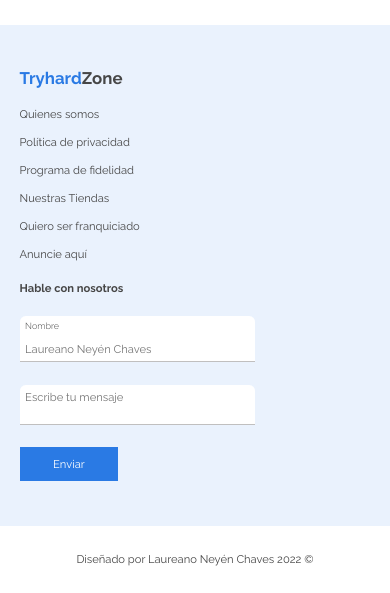
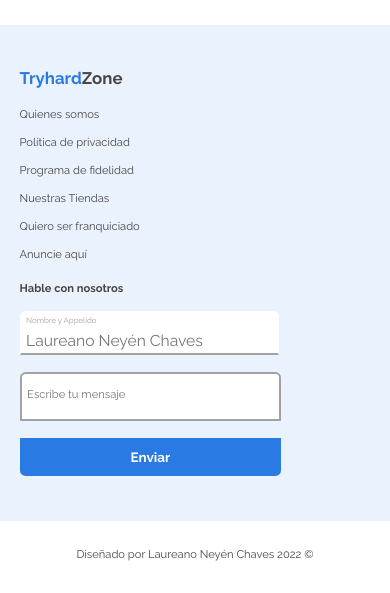
Before and after one commit to LaureanoC/TryhardZone, a plain HTML site: page index.html in a window 390 px wide. Shown: the part 493-1086 px from the top of the page. Drawn offline with Linux system fonts and the light colour scheme; no server answers.

Commit message:
Se añadieron estilos al formulario

```diff
--- a/assets/css/categorias.css
+++ b/assets/css/categorias.css
@@ -130,4 +130,20 @@
     .fa-arrow-right {
         font-size: 1rem;
     }
+
+    .fa-plus{
+
+        font-size: 1rem;
+    }
+
+    #borrar{
+        margin-left:13rem;
+
+    }
+
+    .fa-pencil{
+
+        margin-left:9rem;
+
+    }
 }
--- a/assets/css/footer.css
+++ b/assets/css/footer.css
@@ -9,11 +9,10 @@
     width: 65%;
     margin: 0 auto;
     display: flex;
+    justify-content: space-between;
     flex-flow: row wrap;
-    justify-content: space-between;
     max-width: 1920px;
     gap:7rem;
-
 }
 
 .footer__link{
@@ -24,76 +23,95 @@
 }
 
 .footer__formulario{
+    display: flex;
+    gap:1.5rem;
+    flex-direction: column;
 
-    display: flex;
-    gap:2rem;
-    flex-direction: column;
 }
 
 .formulario__titulo{
-
     font-weight: 700;
-
 }
 
 .formulario__conjunto{
     display: flex;
+    background-color: #FFFFFF;
     flex-direction: column;
+    border: #FFFFFF solid 1px;
+    border-top-right-radius: 0.5rem;
+    border-top-left-radius: 0.5rem;
+    width: 23rem;
+    border-bottom: 2px solid #A2A2A2;
 }
 
 
-
-.formulario__label{
-    font-weight: 300;
-    font-size: 0.8rem;
-    background-color: #FFFFFF;
-    padding: 0.5rem;
-    border-top-left-radius: 0.5rem;
-    border-top-right-radius: 0.5rem;
+.formulario__label {
+    font-size: 0.7rem;
+    padding-bottom: 0.2rem;
+    padding-top: 0.5rem;
+    padding-left: 0.5rem;
+    color: #A2A2A2
 }
 
-.formulario__nombre{
-
-    width: 35rem;
-    font-family: Raleway, sans-serif;
-    font-size: 1rem;
+.formulario__nombre {
     outline: none;
     border: none;
-    background-color: #FFFFFF;
-    padding: 0.5rem;
-    border-bottom: 1px solid rgb(192, 191, 191);
+    font-family: 'Raleway', sans-serif;
+    font-size: 1.4rem;
+    padding: 0.3rem;
+    padding-left: 0.5rem;
 
 }
 
-.formulario__nombre:focus , .formulario__mensaje:focus{
-
-border-color: #2A7AE4;
+.formulario__nombre:focus {
+    border-color: #2A7AE4;
 }
 
+
 .formulario__mensaje{
+   outline: none;
+   border: none;
+   font-family: 'Raleway', sans-serif;
+   font-size: 1rem;
+   text-align:justify;
+   padding-left: 0.5rem;
+   resize:none;
+   margin-top: 1rem;
+   margin-bottom: 0.2rem;;
+}
 
-    width: 35rem;
-    border-top-left-radius: 0.5rem;
-    border-top-right-radius: 0.5rem;
-    font-family: Raleway, sans-serif;
-    font-size: 1rem;
+#caja {
+    border: 2px solid #A2A2A2;
+}
+
+#cajan:focus-within{
+    border-bottom: 2px solid #2A7AE4;
+}
+
+#caja:focus-within{
+    border: 2px solid #2A7AE4;
+}
+
+.formulario__boton {
+
     outline: none;
     border: none;
-    background-color: #FFFFFF;
-    padding: 0.5rem;
-    resize:none;
-    border-bottom: 1px solid rgb(192, 191, 191);
+    background-color: #2A7AE4;
+    padding: 1rem;
+    font-family: 'Raleway',sans-serif;
+    color: #FFFFFF;
+    font-weight: 700;
+    font-size: 1.2rem;
+    cursor: pointer;
+    border-bottom-left-radius: 0.5rem;
+    border-bottom-right-radius: 0.5rem;
+}
 
+.formulario__boton:hover{
+    background-color: #372AE4;
+    transition: 1s;
 }
-.formulario__boton{
 
-    background-color: #2A7AE4;
-    cursor:pointer;
-    color:#FFFFFF;
-    padding: 1rem 3rem;
-    margin-right: auto;
-
-}
 .rodapie{
     padding: 2.5rem 0;
     text-align: center;
@@ -110,49 +128,6 @@ border-color: #2A7AE4;
         align-items: flex-start;
         max-width: 1920px;
         gap:2rem;
-
-    }
-
-    .formulario__nombre{
-
-        width: 20rem;
-        font-family: Raleway, sans-serif;
-        font-size: 1rem;
-        outline: none;
-        border: none;
-        background-color: #FFFFFF;
-        padding: 0.5rem;
-        border-bottom: 1px solid rgb(192, 191, 191);
-
-    }
-
-    .formulario__nombre:focus , .formulario__mensaje:focus{
-
-    border-color: #2A7AE4;
-    }
-
-    .formulario__mensaje{
-
-        width: 20rem;
-        border-top-left-radius: 0.5rem;
-        border-top-right-radius: 0.5rem;
-        font-family: Raleway, sans-serif;
-        font-size: 1rem;
-        outline: none;
-        border: none;
-        background-color: #FFFFFF;
-        padding: 0.5rem;
-        resize:none;
-        border-bottom: 1px solid rgb(192, 191, 191);
-
-    }
-    .formulario__boton{
-
-        background-color: #2A7AE4;
-        cursor:pointer;
-        color:#FFFFFF;
-        padding: 1rem 3rem;
-        margin-right: auto;
 
     }
 
@@ -174,47 +149,5 @@ border-color: #2A7AE4;
 
     }
 
-    .formulario__nombre{
-
-        width: 20rem;
-        font-family: Raleway, sans-serif;
-        font-size: 1rem;
-        outline: none;
-        border: none;
-        background-color: #FFFFFF;
-        padding: 0.5rem;
-        border-bottom: 1px solid rgb(192, 191, 191);
-
-    }
-
-    .formulario__nombre:focus , .formulario__mensaje:focus{
-
-    border-color: #2A7AE4;
-    }
-
-    .formulario__mensaje{
-
-        width: 20rem;
-        border-top-left-radius: 0.5rem;
-        border-top-right-radius: 0.5rem;
-        font-family: Raleway, sans-serif;
-        font-size: 1rem;
-        outline: none;
-        border: none;
-        background-color: #FFFFFF;
-        padding: 0.5rem;
-        resize:none;
-        border-bottom: 1px solid rgb(192, 191, 191);
-
-    }
-    .formulario__boton{
-
-        background-color: #2A7AE4;
-        cursor:pointer;
-        color:#FFFFFF;
-        padding: 1rem 3rem;
-        margin-right: auto;
-
-    }
 
 }
--- a/assets/css/redireccion.css
+++ b/assets/css/redireccion.css
@@ -13,3 +13,19 @@
     padding: 1.2rem;
     color:white;
 }
+
+@media (max-width: 450px) {
+
+    .redireccion {
+        width: 90%;
+        margin: 0 auto;
+        display: flex;
+
+        gap:2rem 1rem;
+        max-width: 1920px;
+    }
+
+
+
+
+}
--- a/index.html
+++ b/index.html
@@ -53,20 +53,27 @@
                 <a href="#">Quiero ser franquiciado</a>
                 <a href="#">Anuncie aquí</a>
             </div>
-            <div class="footer__formulario">
+
+            <form  class="footer__formulario" action="https://formspree.io/f/xdobppoy"method="POST">
+
                 <p class="formulario__titulo">Hable con nosotros</p>
-                <div class="formulario__conjunto">
-                    <label class="formulario__label"for="name">Nombre</label>
-                    <input name="name" type="text" class="formulario__nombre" id="nombre" placeholder="Laureano Neyén Chaves">
-                </div>
-                <textarea name="mensaje" id="mensaje" class="formulario__mensaje" placeholder="Escribe tu mensaje"></textarea>
-                <div class="formulario__boton">Enviar</div>
-            </div>
+                    <div class="formulario__conjunto" id="cajan">
+                            <label class="formulario__label"for="name">Nombre y Appelido</label>
+                            <input name="name" type="text" class="formulario__nombre" id="nombre" placeholder="Laureano Neyén Chaves" required autocomplete="off">
+                    </div>
 
+                    <div class="formulario__conjunto" id="caja">
+
+                        <textarea name="mensaje" id="mensaje" class="formulario__mensaje" placeholder="Escribe tu mensaje" required></textarea>
+                    </div>
+
+                        <button class="formulario__boton">Enviar</div>
+            </form>
         </div>
     </footer>
+<div class="rodapie">Diseñado por Laureano Neyén Chaves 2022 &copy;</div>
     <script type="module" src="estado/estado.js"></script>
     <script type="module" src="controllers/Read.js"></script>
-    <div class="rodapie">Diseñado por Laureano Neyén Chaves 2022 &copy;</div>
+
 </body>
 </html>
```
Also changed, not shown: base_js/footer.js (+16 -8 lines), db.json (+1 -9 lines).
